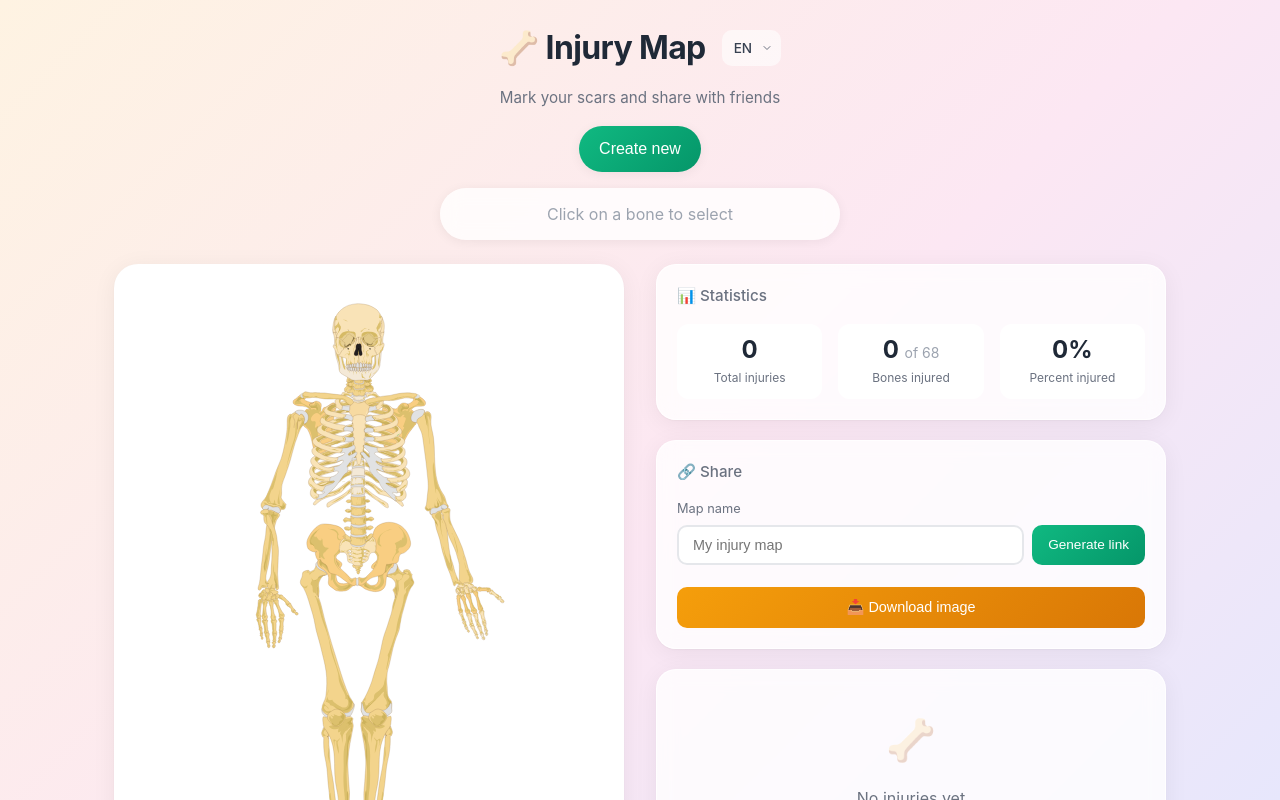
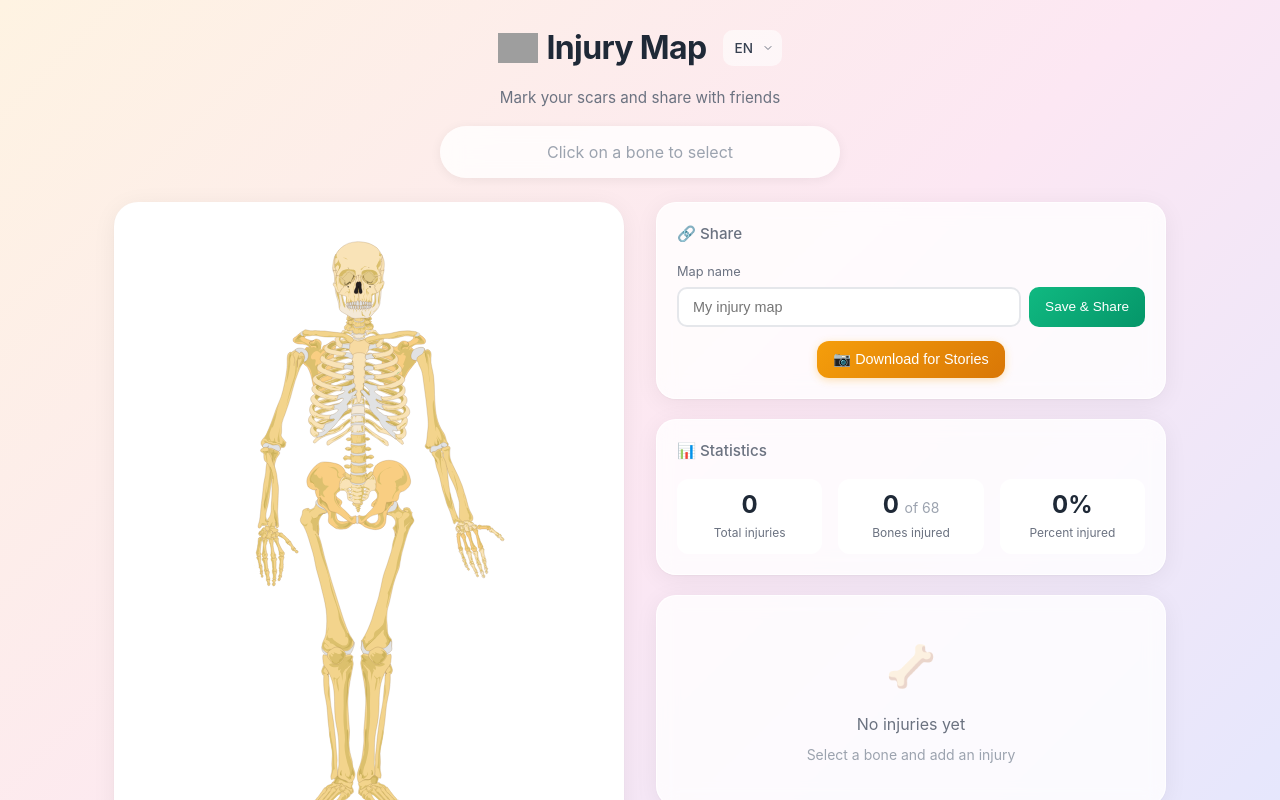
Before and after one commit to z17/fracture-map, a React (Vite) app: page / in a window 1280 px wide. Shown: the top 800 px of the page. Built offline with nearby package versions, Linux system fonts and the light colour scheme; grey boxes are pictures that could not be loaded.

Commit message:
FE: share buttons

```diff
--- a/index.html
+++ b/index.html
@@ -4,6 +4,22 @@
     <meta charset="UTF-8" />
     <meta name="viewport" content="width=device-width, initial-scale=1.0" />
     <title>Injury Map</title>
+
+    <link rel="icon" type="image/png" href="/icon3.png" />
+    <link rel="apple-touch-icon" href="/icon.png" />
+
+    <meta property="og:type" content="website" />
+    <meta property="og:title" content="Injury Map" />
+    <meta property="og:description" content="Mark your injuries on an interactive skeleton and share with friends" />
+    <meta property="og:image" content="/icon.png" />
+    <meta property="og:url" content="https://injury-map.com" />
+
+    <meta name="twitter:card" content="summary_large_image" />
+    <meta name="twitter:title" content="Injury Map" />
+    <meta name="twitter:description" content="Mark your injuries on an interactive skeleton and share with friends" />
+    <meta name="twitter:image" content="/icon.png" />
+
+    <meta name="description" content="Mark your injuries on an interactive skeleton and share with friends" />
   </head>
   <body>
     <div id="root"></div>
--- a/src/App.css
+++ b/src/App.css
@@ -6,6 +6,7 @@ body {
   background: linear-gradient(135deg, #fef3e2 0%, #fce7f3 50%, #e0e7ff 100%);
   min-height: 100vh;
   font-family: 'Inter', -apple-system, BlinkMacSystemFont, 'Segoe UI', Roboto, sans-serif;
+  overflow-x: hidden;
 }
 
 .app {
@@ -22,6 +23,19 @@ body {
   margin-bottom: 0.5rem;
 }
 
+.header-link {
+  display: flex;
+  align-items: center;
+  gap: 0.5rem;
+  text-decoration: none;
+  color: inherit;
+  transition: opacity 0.2s ease;
+}
+
+.header-link:hover {
+  opacity: 0.8;
+}
+
 .app h1 {
   text-align: center;
   margin: 0;
@@ -31,8 +45,10 @@ body {
   letter-spacing: -0.02em;
 }
 
-.app h1::before {
-  content: '🦴 ';
+.header-logo {
+  width: 40px;
+  height: 40px;
+  object-fit: contain;
 }
 
 .subtitle {
--- a/src/App.tsx
+++ b/src/App.tsx
@@ -62,7 +62,6 @@ function App() {
   const [route] = useState(() => parseRoute());
   const isEditMode = route.mode === 'create' || route.mode === 'edit';
 
-  // Load map data on mount
   useEffect(() => {
     async function loadMap() {
       try {
@@ -111,15 +110,33 @@ function App() {
     } else {
       document.title = appTitle;
     }
-  }, [t, mapName, route.mode, isEditMode, editKey]);
 
-  // Save map (debounced for auto-save)
+    if (route.mode === 'view' && mapName) {
+      const title = `${mapName} | ${appTitle}`;
+      const description = `${injuries.length} ${injuries.length === 1 ? 'injury' : 'injuries'} marked`;
+
+      const updateMeta = (property: string, content: string) => {
+        let meta = document.querySelector(`meta[property="${property}"]`) as HTMLMetaElement;
+        if (!meta) {
+          meta = document.querySelector(`meta[name="${property}"]`) as HTMLMetaElement;
+        }
+        if (meta) {
+          meta.setAttribute('content', content);
+        }
+      };
+
+      updateMeta('og:title', title);
+      updateMeta('og:description', description);
+      updateMeta('twitter:title', title);
+      updateMeta('twitter:description', description);
+    }
+  }, [t, mapName, route.mode, isEditMode, editKey, injuries.length]);
+
   const doSave = useCallback(async (key: string, name: string, injuriesList: typeof injuries) => {
     setSaveStatus('saving');
     try {
       await updateMap(key, { name, injuries: injuriesList });
       setSaveStatus('saved');
-      // Reset to idle after 2 seconds
       setTimeout(() => setSaveStatus('idle'), 2000);
     } catch (err) {
       setSaveStatus('error');
@@ -127,7 +144,6 @@ function App() {
     }
   }, []);
 
-  // Create new map (first save)
   const handleCreate = useCallback(async () => {
     setSaveStatus('saving');
     try {
@@ -136,7 +152,6 @@ function App() {
       setEditKey(data.editKey || null);
       setSaveStatus('saved');
       setTimeout(() => setSaveStatus('idle'), 2000);
-      // Update URL to edit mode
       window.history.pushState({}, '', `/edit/${data.editKey}`);
     } catch (err) {
       setSaveStatus('error');
@@ -144,16 +159,13 @@ function App() {
     }
   }, [mapName, injuries]);
 
-  // Auto-save when injuries or mapName change (only if we have editKey)
   useEffect(() => {
     if (!editKey || isInitialLoad) return;
 
-    // Clear previous timeout
     if (saveTimeoutRef.current) {
       clearTimeout(saveTimeoutRef.current);
     }
 
-    // Debounce save by 500ms
     saveTimeoutRef.current = setTimeout(() => {
       doSave(editKey, mapName, injuries);
     }, 500);
@@ -199,14 +211,19 @@ function App() {
   return (
     <div className="app">
       <div className="header">
-        <h1>{t('title')}</h1>
+        <a href="/create" className="header-link">
+          <img src="/icon3.png" alt="" className="header-logo" />
+          <h1>{t('title')}</h1>
+        </a>
         <LanguageSwitcher />
       </div>
       <p className="subtitle">{t('subtitle')}</p>
 
-      <button className="create-new-button" onClick={() => window.location.href = '/create'}>
-        {t('createNew')}
-      </button>
+      {route.mode === 'view' && (
+        <button className="create-new-button" onClick={() => window.location.href = '/create'}>
+          {t('createNew')}
+        </button>
+      )}
 
       <div className="selected-bone-info">
         {selectedBoneName
@@ -233,11 +250,6 @@ function App() {
             />
           )}
 
-          <Stats
-            totalInjuries={injuries.length}
-            bonesWithInjuries={bonesWithInjuries}
-          />
-
           <Share
             mapName={mapName}
             onMapNameChange={setMapName}
@@ -247,6 +259,11 @@ function App() {
             saveStatus={saveStatus}
             skeletonContainerRef={skeletonRef}
             isEditMode={isEditMode}
+          />
+
+          <Stats
+            totalInjuries={injuries.length}
+            bonesWithInjuries={bonesWithInjuries}
           />
 
           <InjuryList
--- a/src/api/maps.ts
+++ b/src/api/maps.ts
@@ -37,19 +37,16 @@ async function handleResponse<T>(response: Response): Promise<T> {
   return response.json();
 }
 
-// GET /api/maps/:slug - Get map by slug (view mode)
 export async function fetchMapBySlug(slug: string): Promise<MapData> {
   const response = await fetch(`/api/maps/${slug}`);
   return handleResponse<MapData>(response);
 }
 
-// GET /api/maps/edit/:editKey - Get map by edit key (edit mode)
 export async function fetchMapByEditKey(editKey: string): Promise<MapData> {
   const response = await fetch(`/api/maps/edit/${editKey}`);
   return handleResponse<MapData>(response);
 }
 
-// POST /api/maps - Create new map
 export async function createMap(data: CreateMapRequest): Promise<MapData> {
   const response = await fetch('/api/maps', {
     method: 'POST',
@@ -59,7 +56,6 @@ export async function createMap(data: CreateMapRequest): Promise<MapData> {
   return handleResponse<MapData>(response);
 }
 
-// PUT /api/maps/edit/:editKey - Update map
 export async function updateMap(editKey: string, data: UpdateMapRequest): Promise<MapData> {
   const response = await fetch(`/api/maps/edit/${editKey}`, {
     method: 'PUT',
--- a/src/components/Share/Share.module.css
+++ b/src/components/Share/Share.module.css
@@ -7,6 +7,7 @@
     0 4px 24px rgba(0, 0, 0, 0.06),
     0 1px 2px rgba(0, 0, 0, 0.04);
   border: 1px solid rgba(255, 255, 255, 0.8);
+  overflow: hidden;
 }
 
 .title {
@@ -79,12 +80,15 @@
 
 .linkInput {
   flex: 1;
+  min-width: 0;
   padding: 0.5rem 0.75rem;
   border: 2px solid #e5e7eb;
   border-radius: 10px;
   font-size: 0.75rem;
   color: #6b7280;
   background: #f9fafb;
+  overflow: hidden;
+  text-overflow: ellipsis;
 }
 
 .copyButton {
@@ -109,27 +113,81 @@
   transform: translateY(0);
 }
 
+.actionsRow {
+  display: flex;
+  gap: 0.5rem;
+  margin-top: 0.75rem;
+  align-items: center;
+  justify-content: center;
+  flex-wrap: wrap;
+}
+
+.socialButton {
+  display: flex;
+  align-items: center;
+  justify-content: center;
+  width: 44px;
+  height: 44px;
+  border-radius: 12px;
+  border: none;
+  cursor: pointer;
+  transition: all 0.2s ease;
+  text-decoration: none;
+}
+
 .downloadButton {
-  width: 100%;
-  padding: 0.75rem 1rem;
-  margin-top: 0.5rem;
+  display: flex;
+  align-items: center;
+  justify-content: center;
+  gap: 0.5rem;
+  padding: 0.625rem 1rem;
+  border-radius: 12px;
+  border: none;
+  cursor: pointer;
+  transition: all 0.2s ease;
+  font-size: 0.9rem;
+  font-weight: 500;
   background: linear-gradient(135deg, #f59e0b 0%, #d97706 100%);
   color: white;
-  border: none;
-  border-radius: 10px;
-  font-size: 0.9rem;
-  font-weight: 500;
-  cursor: pointer;
-  transition: all 0.2s ease;
+  box-shadow: 0 2px 8px rgba(245, 158, 11, 0.3);
 }
 
 .downloadButton:hover {
-  transform: translateY(-1px);
-  box-shadow: 0 4px 12px rgba(245, 158, 11, 0.3);
+  transform: translateY(-2px);
+  box-shadow: 0 4px 12px rgba(245, 158, 11, 0.4);
 }
 
-.downloadButton::before {
-  content: '📥 ';
+.socialTelegram {
+  background: linear-gradient(135deg, #2AABEE 0%, #229ED9 100%);
+  color: white;
+  box-shadow: 0 2px 8px rgba(34, 158, 217, 0.3);
+}
+
+.socialTelegram:hover {
+  transform: translateY(-2px);
+  box-shadow: 0 4px 12px rgba(34, 158, 217, 0.4);
+}
+
+.socialWhatsapp {
+  background: linear-gradient(135deg, #25D366 0%, #128C7E 100%);
+  color: white;
+  box-shadow: 0 2px 8px rgba(37, 211, 102, 0.3);
+}
+
+.socialWhatsapp:hover {
+  transform: translateY(-2px);
+  box-shadow: 0 4px 12px rgba(37, 211, 102, 0.4);
+}
+
+.socialTwitter {
+  background: linear-gradient(135deg, #1DA1F2 0%, #0d8ddb 100%);
+  color: white;
+  box-shadow: 0 2px 8px rgba(29, 161, 242, 0.3);
+}
+
+.socialTwitter:hover {
+  transform: translateY(-2px);
+  box-shadow: 0 4px 12px rgba(29, 161, 242, 0.4);
 }
 
 .statusSaving {
--- a/src/components/Share/Share.tsx
+++ b/src/components/Share/Share.tsx
@@ -156,12 +156,53 @@ export function Share({ mapName, onMapNameChange, slug, editKey, onCreate, saveS
         </>
       )}
 
-      <button
-        className={styles.downloadButton}
-        onClick={downloadImage}
-      >
-        {t('downloadImage')}
-      </button>
+      <div className={styles.actionsRow}>
+        <button
+          className={styles.downloadButton}
+          onClick={downloadImage}
+          title={t('downloadImage')}
+        >
+          📷 {t('downloadImage')}
+        </button>
+
+        {slug && (
+          <>
+            <a
+              href={`https://t.me/share/url?url=${encodeURIComponent(viewLink)}&text=${encodeURIComponent(t('shareText'))}`}
+              target="_blank"
+              rel="noopener noreferrer"
+              className={`${styles.socialButton} ${styles.socialTelegram}`}
+              title="Telegram"
+            >
+              <svg viewBox="0 0 24 24" width="20" height="20" fill="currentColor">
+                <path d="M11.944 0A12 12 0 0 0 0 12a12 12 0 0 0 12 12 12 12 0 0 0 12-12A12 12 0 0 0 12 0a12 12 0 0 0-.056 0zm4.962 7.224c.1-.002.321.023.465.14a.506.506 0 0 1 .171.325c.016.093.036.306.02.472-.18 1.898-.962 6.502-1.36 8.627-.168.9-.499 1.201-.82 1.23-.696.065-1.225-.46-1.9-.902-1.056-.693-1.653-1.124-2.678-1.8-1.185-.78-.417-1.21.258-1.91.177-.184 3.247-2.977 3.307-3.23.007-.032.014-.15-.056-.212s-.174-.041-.249-.024c-.106.024-1.793 1.14-5.061 3.345-.48.33-.913.49-1.302.48-.428-.008-1.252-.241-1.865-.44-.752-.245-1.349-.374-1.297-.789.027-.216.325-.437.893-.663 3.498-1.524 5.83-2.529 6.998-3.014 3.332-1.386 4.025-1.627 4.476-1.635z"/>
+              </svg>
+            </a>
+            <a
+              href={`https://wa.me/?text=${encodeURIComponent(t('shareText') + ' ' + viewLink)}`}
+              target="_blank"
+              rel="noopener noreferrer"
+              className={`${styles.socialButton} ${styles.socialWhatsapp}`}
+              title="WhatsApp"
+            >
+              <svg viewBox="0 0 24 24" width="20" height="20" fill="currentColor">
+                <path d="M17.472 14.382c-.297-.149-1.758-.867-2.03-.967-.273-.099-.471-.148-.67.15-.197.297-.767.966-.94 1.164-.173.199-.347.223-.644.075-.297-.15-1.255-.463-2.39-1.475-.883-.788-1.48-1.761-1.653-2.059-.173-.297-.018-.458.13-.606.134-.133.298-.347.446-.52.149-.174.198-.298.298-.497.099-.198.05-.371-.025-.52-.075-.149-.669-1.612-.916-2.207-.242-.579-.487-.5-.669-.51-.173-.008-.371-.01-.57-.01-.198 0-.52.074-.792.372-.272.297-1.04 1.016-1.04 2.479 0 1.462 1.065 2.875 1.213 3.074.149.198 2.096 3.2 5.077 4.487.709.306 1.262.489 1.694.625.712.227 1.36.195 1.871.118.571-.085 1.758-.719 2.006-1.413.248-.694.248-1.289.173-1.413-.074-.124-.272-.198-.57-.347m-5.421 7.403h-.004a9.87 9.87 0 01-5.031-1.378l-.361-.214-3.741.982.998-3.648-.235-.374a9.86 9.86 0 01-1.51-5.26c.001-5.45 4.436-9.884 9.888-9.884 2.64 0 5.122 1.03 6.988 2.898a9.825 9.825 0 012.893 6.994c-.003 5.45-4.437 9.884-9.885 9.884m8.413-18.297A11.815 11.815 0 0012.05 0C5.495 0 .16 5.335.157 11.892c0 2.096.547 4.142 1.588 5.945L.057 24l6.305-1.654a11.882 11.882 0 005.683 1.448h.005c6.554 0 11.89-5.335 11.893-11.893a11.821 11.821 0 00-3.48-8.413z"/>
+              </svg>
+            </a>
+            <a
+              href={`https://twitter.com/intent/tweet?text=${encodeURIComponent(t('shareText'))}&url=${encodeURIComponent(viewLink)}`}
+              target="_blank"
+              rel="noopener noreferrer"
+              className={`${styles.socialButton} ${styles.socialTwitter}`}
+              title="X (Twitter)"
+            >
+              <svg viewBox="0 0 24 24" width="20" height="20" fill="currentColor">
+                <path d="M18.244 2.25h3.308l-7.227 8.26 8.502 11.24H16.17l-5.214-6.817L4.99 21.75H1.68l7.73-8.835L1.254 2.25H8.08l4.713 6.231zm-1.161 17.52h1.833L7.084 4.126H5.117z"/>
+              </svg>
+            </a>
+          </>
+        )}
+      </div>
     </div>
   );
 }
--- a/src/i18n/translations.ts
+++ b/src/i18n/translations.ts
@@ -28,13 +28,15 @@ export const translations = {
     shareTitle: 'Share',
     mapName: 'Map name',
     mapNamePlaceholder: 'My injury map',
-    generateLink: 'Generate link',
+    generateLink: 'Save & Share',
     saveMap: 'Save',
     viewLink: 'View link',
     editLink: 'Secret edit link',
     copy: 'Copy',
     copied: 'Copied!',
-    downloadImage: 'Download image',
+    downloadImage: 'Download for Stories',
+    shareOn: 'Share on',
+    shareText: 'Check out my injury map!',
     createNew: 'Create new',
     edit: 'Edit',
     loading: 'Loading...',
@@ -145,14 +147,16 @@ export const translations = {
     shareTitle: 'Поделиться',
     mapName: 'Название карты',
     mapNamePlaceholder: 'Мои травмы',
-    generateLink: 'Сгенерировать ссылку',
+    generateLink: 'Сохранить',
     saveMap: 'Сохранить',
     viewLink: 'Ссылка для просмотра',
     editLink: 'Секретная ссылка для редактирования',
     copy: 'Копировать',
     copied: 'Скопировано!',
-    downloadImage: 'Скачать изображение',
-    createNew: 'Создать новую',
+    downloadImage: 'Скачать для Stories',
+    shareOn: 'Поделиться в',
+    shareText: 'Смотри мою карту травм!',
+    createNew: 'Создать новую карту',
     edit: 'Редактирование',
     loading: 'Загрузка...',
     notFound: 'Страница не найдена',
--- a/vite.config.ts
+++ b/vite.config.ts
@@ -1,9 +1,9 @@
 import { defineConfig } from 'vite'
 import react from '@vitejs/plugin-react'
 
-// https://vite.dev/config/
 export default defineConfig({
   plugins: [react()],
+  publicDir: 'public',
   server: {
     proxy: {
       '/api': {
```
Also changed, not shown: src/components/Skeleton/SkeletonSVG.tsx (+0 -8 lines), 2 other files (tests, documents, lock files or other folders).
